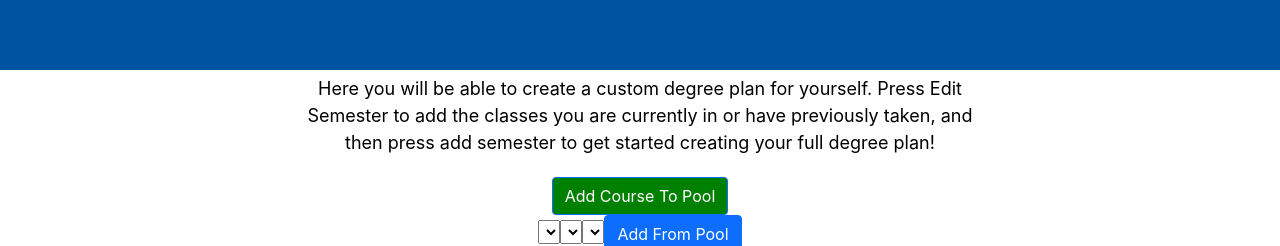
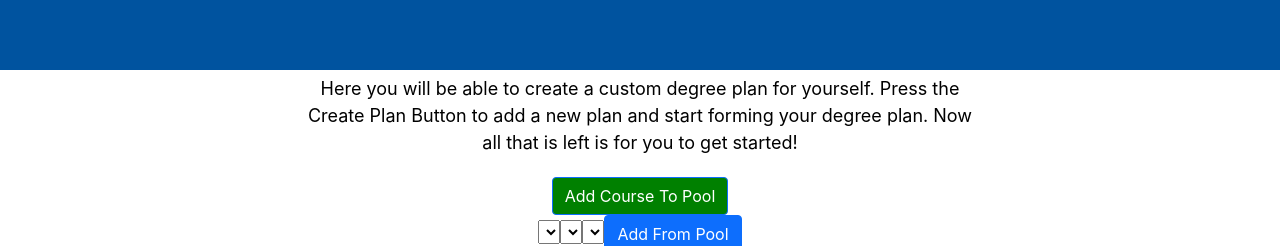
Before and after one commit to UD-CISC275-S22/cis-scheduler-team-20, a React (Create React App) app: page / in a window 1280 px wide. Shown: the part 250-496 px from the top of the page. Built offline with nearby package versions, Linux system fonts and the light colour scheme.

Commit message:
Changed the directions on App.tsx

```diff
--- a/src/App.tsx
+++ b/src/App.tsx
@@ -46,10 +46,9 @@ function App(): JSX.Element {
                 <div>
                     <p className="introduction">
                         Here you will be able to create a custom degree plan for
-                        yourself. Press Edit Semester to add the classes you are
-                        currently in or have previously taken, and then press
-                        add semester to get started creating your full degree
-                        plan!
+                        yourself. Press the Create Plan Button to add a new plan
+                        and start forming your degree plan. Now all that is left
+                        is for you to get started!
                     </p>
                 </div>
                 <div>
--- a/src/components/CourseModal.tsx
+++ b/src/components/CourseModal.tsx
@@ -5,7 +5,6 @@ import { Course } from "../Interfaces/course";
 import { Semester } from "../Interfaces/semester";
 import { AddCoursetoSemester } from "./AddCourseToSemester";
 //holds the modal and brings up the AddCourseToSemester UI in a pop-up window
-//Wee
 
 export function AddCourseModal({
     showModal,
--- a/src/components/DisplayPlan.tsx
+++ b/src/components/DisplayPlan.tsx
@@ -1,5 +1,3 @@
-/* eslint-disable react/jsx-no-undef */
-/* eslint-disable react/jsx-key */
 import React from "react";
 import { Button, Col, Container, Row } from "react-bootstrap";
 import { Course } from "../Interfaces/course";
```
